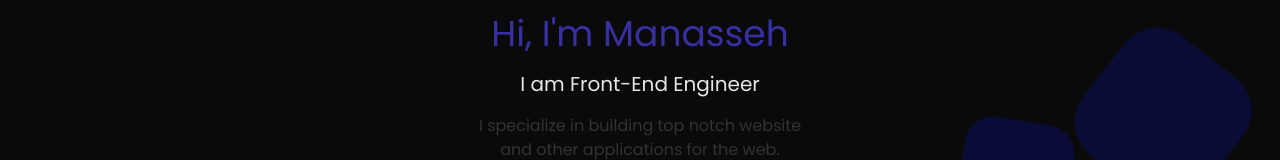
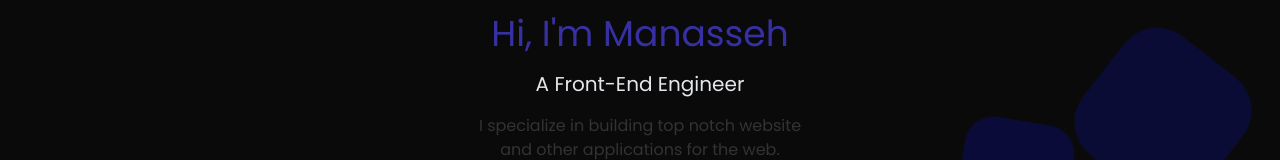
Before and after one commit to manaboy-07/Portfolio, a React (Create React App) app: page / in a window 1280 px wide. Shown: the part 278-438 px from the top of the page. Built offline with nearby package versions, Linux system fonts and the light colour scheme.

Commit message:
fixing about page

```diff
--- a/src/Components/Heropg.jsx
+++ b/src/Components/Heropg.jsx
@@ -18,7 +18,7 @@ function Heropg() {
                 Hi, I'm Manasseh{" "}
               </h3>
               <h4 className=' text-xl text-secondary mt-4'>
-                I am Front-End Engineer
+                A Front-End Engineer
               </h4>
               <h6 className=' mt-4'>
                 I specialize in building top notch website <br />
```
